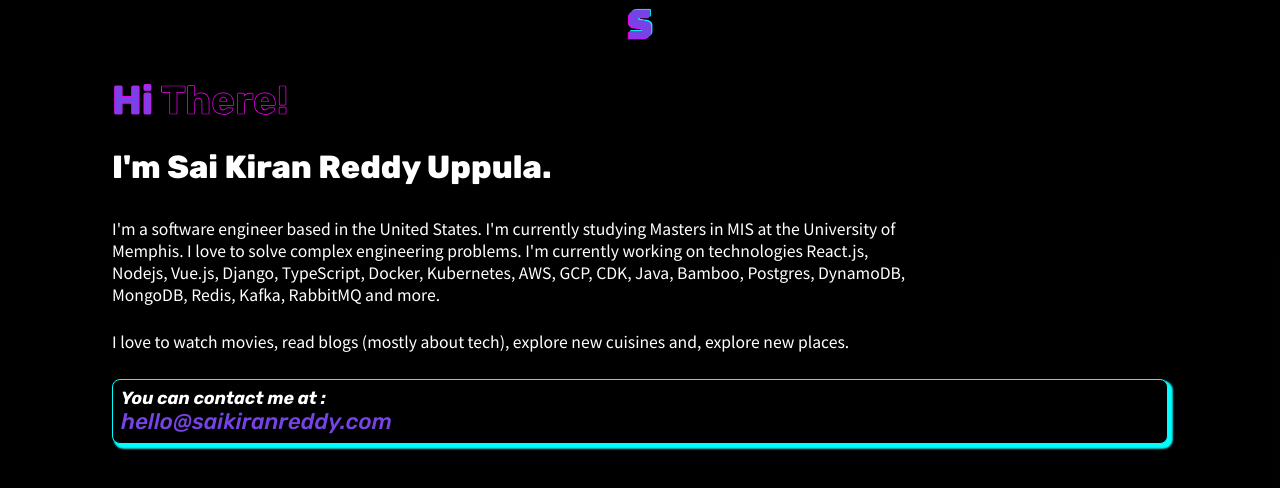
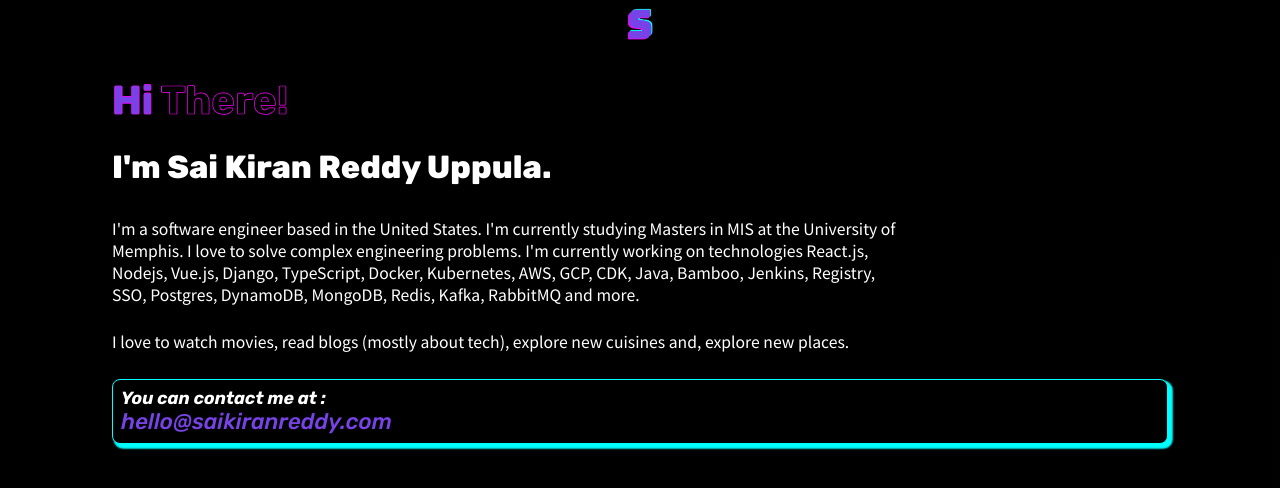
Before and after one commit to saisk73/saikiranreddy.com, a Next.js app: page / in a window 1280 px wide. Shown: the top 488 px of the page. Built offline with nearby package versions, Linux system fonts and the light colour scheme.

Commit message:
Update technologies

```diff
--- a/pages/index.tsx
+++ b/pages/index.tsx
@@ -20,7 +20,7 @@ const Home: NextPage = () => {
           currently studying Masters in MIS at the University of Memphis. I love
           to solve complex engineering problems. I&apos;m currently working on
           technologies React.js, Nodejs, Vue.js, Django, TypeScript, Docker,
-          Kubernetes, AWS, GCP, CDK, Java, Bamboo, Postgres, DynamoDB, MongoDB,
+          Kubernetes, AWS, GCP, CDK, Java, Bamboo, Jenkins, Registry, SSO, Postgres, DynamoDB, MongoDB,
           Redis, Kafka, RabbitMQ and more.
         </p>
         <p className="home__description">
```
